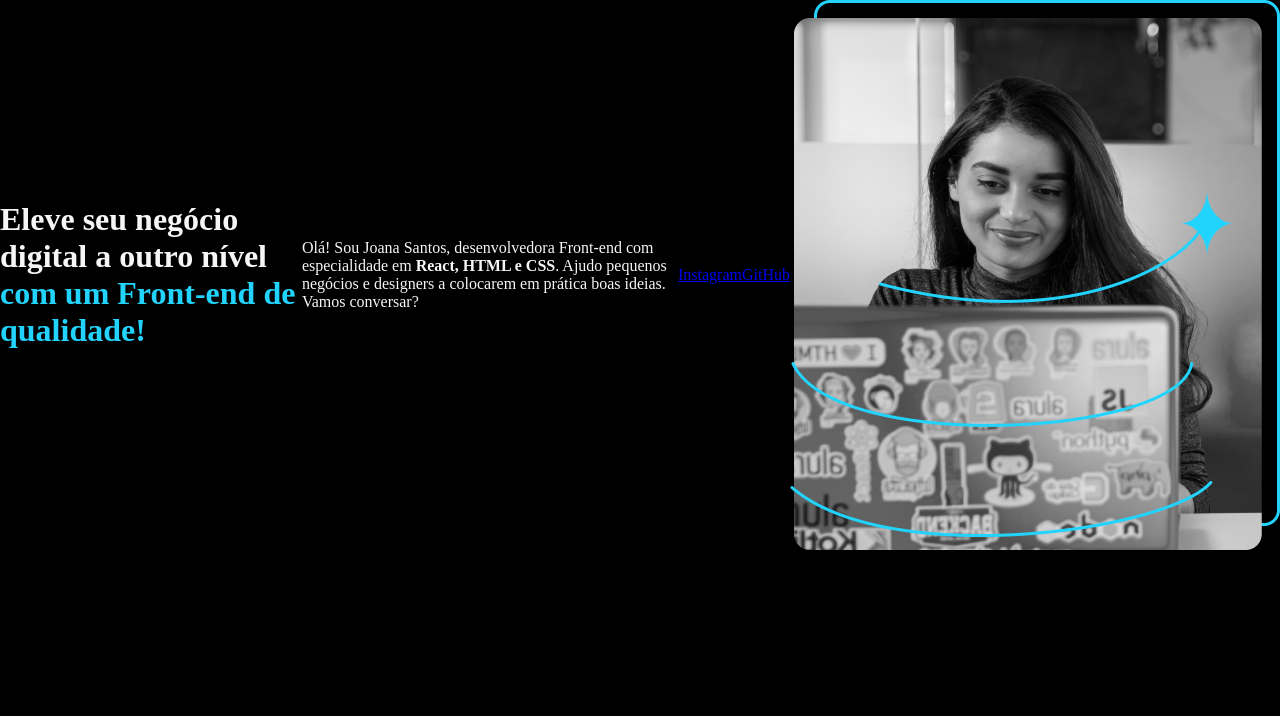
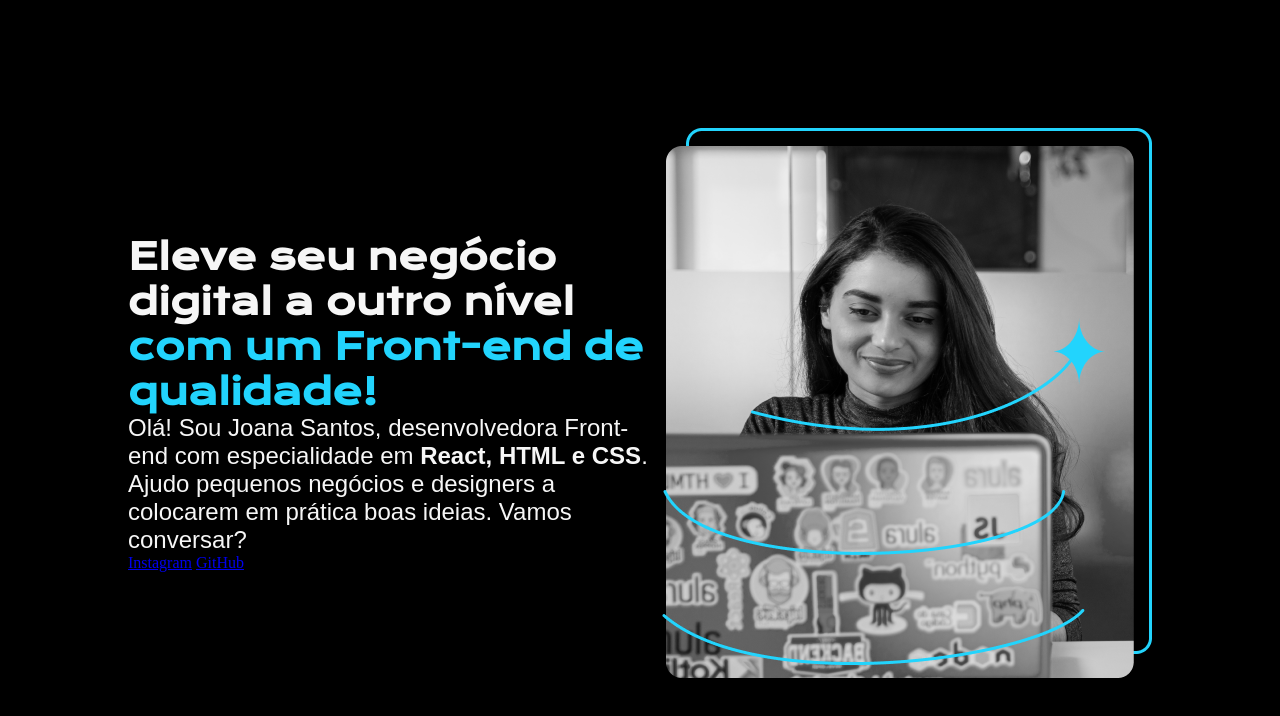
Before and after one commit to caiocgf/HTML-e-CSS3, a plain HTML site: page index.html in a window 1280 px wide. Drawn offline with nearby package versions, Linux system fonts and the light colour scheme; a web font is replaced by a local one.

Commit message:
Alteração aula 3

```diff
--- a/index.html
+++ b/index.html
@@ -10,18 +10,20 @@
 <body>
     <header></header>
     <main class="apresentacao">
-        <h1>
+        <section class="apresentacao__conteudo">
+            <h1 class="apresentacao__conteudo__titulo">
             Eleve seu negócio digital a outro nível
             <strong class="titulo-destaque">com um Front-end de qualidade!
             </strong></h1>
-            <p>Olá! Sou Joana Santos, desenvolvedora
+            <p class="apresentacao__conteudo__texto">Olá! Sou Joana Santos, desenvolvedora
             Front-end com especialidade em <strong>React, HTML e
             CSS</strong>. Ajudo pequenos negócios e designers a
             colocarem em prática boas ideias. Vamos
             conversar?</p>
             <a href="https://instagram.com/rafaballerini">Instagram</a>
             <a href="https://github.com/guilhermeonrails">GitHub</a>
-            <img src="imagem.png" alt="Foto da Joana Santos programando">
+        </section>
+        <img src="imagem.png" alt="Foto da Joana Santos programando">
     </main>
     <footer></footer>
 </body>
--- a/style.css
+++ b/style.css
@@ -1,3 +1,5 @@
+@import url('https://fonts.googleapis.com/css2?family=Krona+One&family=Montserratdisplay=swap');
+
 * {
     margin: 0;
     padding: 0;
@@ -15,6 +17,22 @@ body{
 }
 
 .apresentacao{
+    margin: 10%;
     display: flex;
     align-items: center;
+    justify-content: space-between;
 }
+
+.apresentacao__conteudo{
+    width: 615px;
+}
+
+.apresentacao__conteudo__titulo{
+    font-size: 36px;
+    font-family:'Krona One', sans-serif;
+}
+
+.apresentacao__conteudo__texto{
+    font-size: 24px;
+    font-family: 'Montserrat', sans-serif;
+}
```
